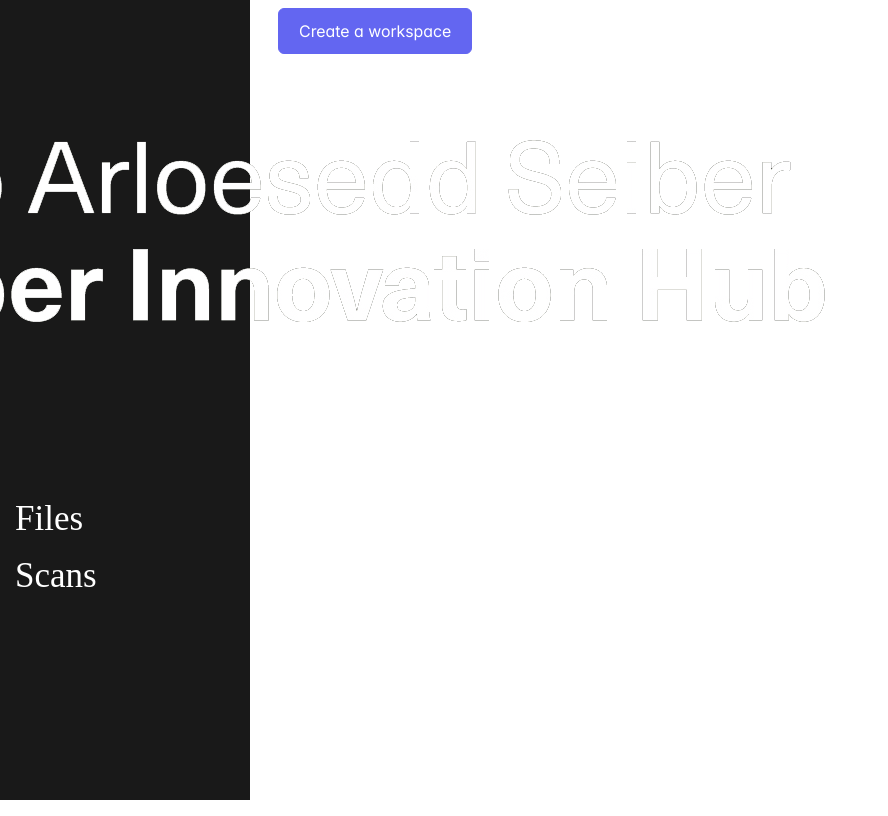
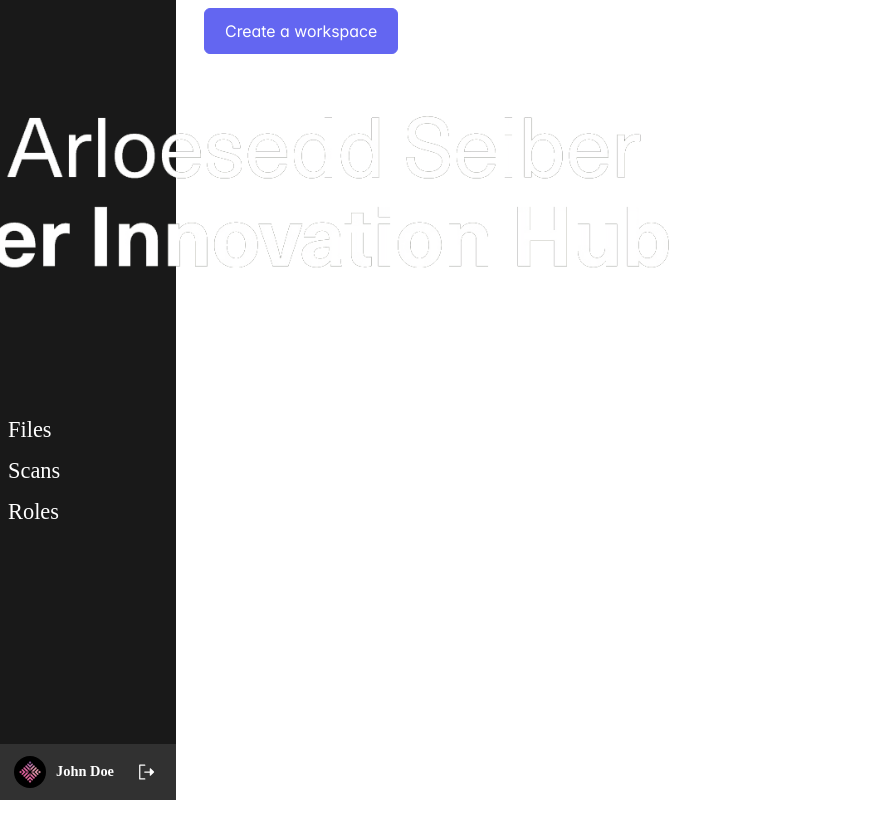
Before and after one commit to oscrwebr/data-trust-engine, a React app in the folder frontend/: page / in a window 1280 px wide. Shown: the whole page, without its empty margins (0-888 px from the left). Built offline with nearby package versions, Linux system fonts and the light colour scheme; the HTML template or start-up script is replaced by a standard one.

Commit message:
added scaling to navbar, created bottom navigation area for user details and logout button

```diff
--- a/frontend/src/App.css
+++ b/frontend/src/App.css
@@ -1,5 +1,5 @@
 .content-frame {
-  margin-left: 250px;
+  margin-left: 11rem;
   padding-left: 20px;
   min-height: 100vh;
 }
--- a/frontend/src/components/navbar/Navbar.jsx
+++ b/frontend/src/components/navbar/Navbar.jsx
@@ -1,9 +1,12 @@
 import "./navbar.css";
 import logo from "../../assets/CIH_long_logo.png";
+import pfp_placeholder from "../../assets/CIH_logo.jpg";
 import { Link } from "react-router-dom";
 import NavbarItem from "./NavbarItem";
 import { PiGear } from "react-icons/pi";
 import { PiUserCircleLight } from "react-icons/pi";
+import { PiSignOutFill } from "react-icons/pi";
+
 
 function Navbar() {
 
@@ -17,15 +20,27 @@ function Navbar() {
         </Link>
         <div className="navbar-list">
             <ul className="navbar-items">
+                {/* Add navbar items here, specifying the url and the text you want displayed on the navbar */}
                 <NavbarItem url="/files" text="Files"/>
                 <NavbarItem url="/scans" text="Scans"/>
+                <NavbarItem url="/roles" text="Roles"/>
             </ul>
         </div>
         {/* future use with accounts and potentially settings */}
-        {/* <div className="navbar-bottom">
-            <PiGear size={55}/>
-            <PiUserCircleLight size={55}/>
-        </div> */}
+        <div className="navbar-bottom">
+            <div className="navbar-user">
+                <div className="navbar-profile-picture">
+                <img src={pfp_placeholder} alt="Profile picture" />
+                </div>
+
+                <div className="navbar-user-info">
+                    <p className="navbar-user-name">John Doe</p>
+                    {/* not used for now -- too cramped */}
+                    {/* <p className="navbar-user-organisation">Cyber Innovation</p> */}
+                </div>
+            </div>
+            <PiSignOutFill size={18} className="navbar-logout-button"/>
+        </div>
     </div>
   );
 }
--- a/frontend/src/components/navbar/navbar.css
+++ b/frontend/src/components/navbar/navbar.css
@@ -4,7 +4,7 @@
     left: 0;
 
     background-color: #191919;
-    width: 250px;
+    width: 11rem;
     height: 100%;
     display: flex;
     flex-direction: column;
@@ -16,11 +16,17 @@
     margin-bottom: 0px;
 }
 
+.navbar-logo img {
+    width: 100vw;
+    height: auto;
+}
+
 .navbar-list {
     list-style-type: none;
     padding: 0;
     margin: 0;
-    width: 250px;
+    width: 11rem;
+    overflow-y: auto;
 }
 
 .navbar-items {
@@ -32,13 +38,13 @@
     flex-direction: column;
     gap: 5px;
 
-    font-size: 35px;
+    font-size: 1.4em;
 
 }
 
 .navbar-items li {
     width: 100%;
-    padding: 6px 15px;
+    padding: 5px 0.5rem;
     color: white;
     cursor: pointer;
 }
@@ -62,10 +68,66 @@
 
 .navbar-bottom {
     margin-top: auto;
-    padding: 15px;
+    padding: 12px 14px;
     color: white;
 
     display: flex;
     justify-content: space-between;
     align-items: center;
+    background-color: #313131;
 }
+
+.navbar-user {
+    display: flex;
+    align-items: center;
+    gap: 10px;
+    min-width: 0;
+}
+
+.navbar-user-info {
+    display: flex;
+    flex-direction: column;
+    justify-content: center;
+    line-height: 1.1;
+    min-width: 0;
+}
+
+.navbar-user-info p {
+    margin: 0;
+}
+
+.navbar-user-name {
+    font-weight: 600;
+    font-size: 0.9rem;
+    color: white;
+}
+
+/* .navbar-user-organisation {
+    font-weight: 400;
+    font-size: 0.65rem;
+    color: #cfcfcf;
+} */
+
+.navbar-profile-picture {
+    flex-shrink: 0;
+}
+
+.navbar-profile-picture img {
+    display: block;
+    width: 2rem;
+    height: 2rem;
+    border-radius: 50%;
+    object-fit: cover;
+}
+
+.navbar-logout-button {
+    padding: 6px;
+    width: 2rem;
+    height: 2rem;
+    background: none;
+}
+
+.navbar-logout-button:hover {
+    color: rgb(242, 45, 45);
+    cursor: pointer;
+}
```
